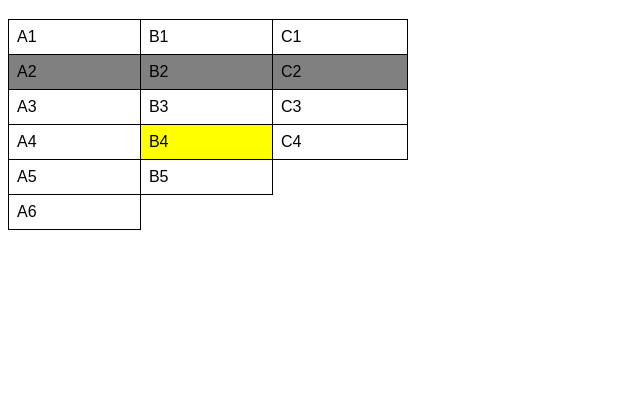
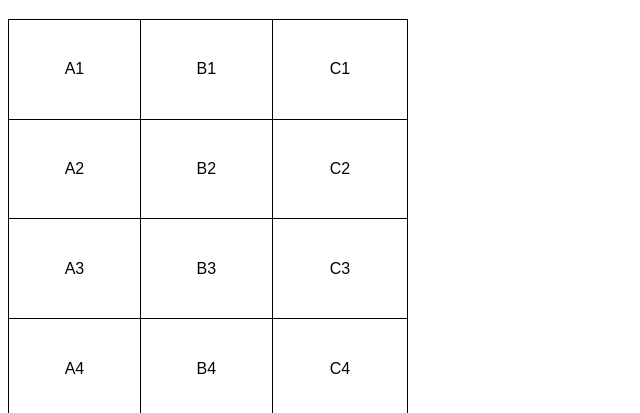
Before and after one commit to Coder-IV/study, a plain HTML site: page exercicios/ex023/tabela01.html in a window 1280 px wide. Shown: the part 61-474 px from the top of the page, without its empty margins (0-640 px from the left). Drawn offline with Linux system fonts and the light colour scheme.

Commit message:
Criei Tabela 01

```diff
--- a/exercicios/ex023/tabela01.html
+++ b/exercicios/ex023/tabela01.html
@@ -1,5 +1,6 @@
 <!DOCTYPE html>
 <html lang="pt-br">
+
 <head>
     <meta charset="UTF-8">
     <meta name="viewport" content="width=device-width, initial-scale=1.0">
@@ -11,23 +12,19 @@
 
         table {
             width: 400px;
+            height: 400px;
             border-collapse: collapse;
-        }
-
-        tr.linha {
-            background-color: gray;
-        }
-
-        td.dado {
-            background-color: yellow;
         }
 
         td {
             border: 1px solid black;
             padding: 8px;
+            text-align: center; /* alinhamento horizontal */
+            vertical-align: middle;
         }
     </style>
 </head>
+
 <body>
 
     <h1>
@@ -48,7 +45,7 @@
             <td>B1</td>
             <td>C1</td>
         </tr>
-        <tr class="linha">
+        <tr>
             <td>A2</td>
             <td>B2</td>
             <td>C2</td>
@@ -60,17 +57,11 @@
         </tr>
         <tr>
             <td>A4</td>
-            <td class="dado">B4</td>
+            <td>B4</td>
             <td>C4</td>
-        </tr>
-        <tr>
-            <td>A5</td>
-            <td>B5</td>
-        </tr>
-        <tr>
-            <td>A6</td>
         </tr>
     </table>
 
 </body>
+
 </html>
```
Also changed, not shown: exercicios/ex023/tabela02.html (added).
